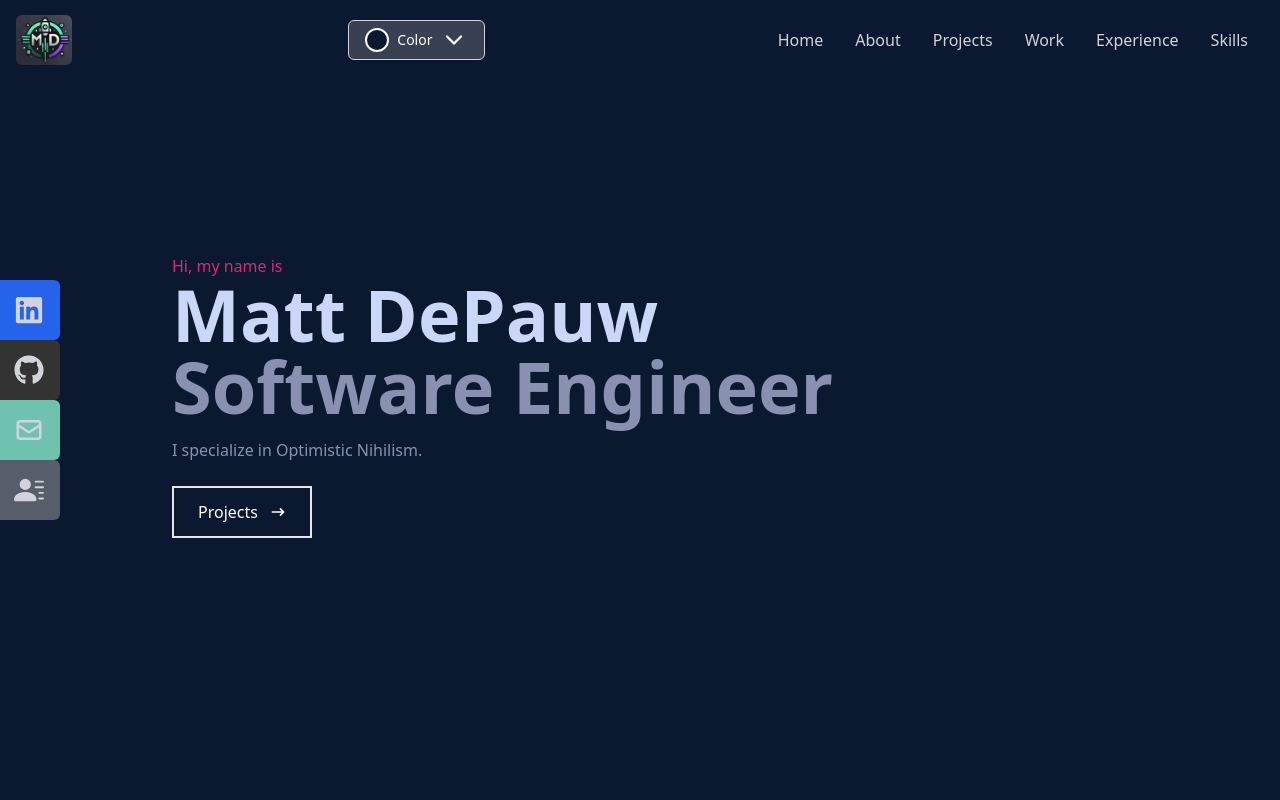
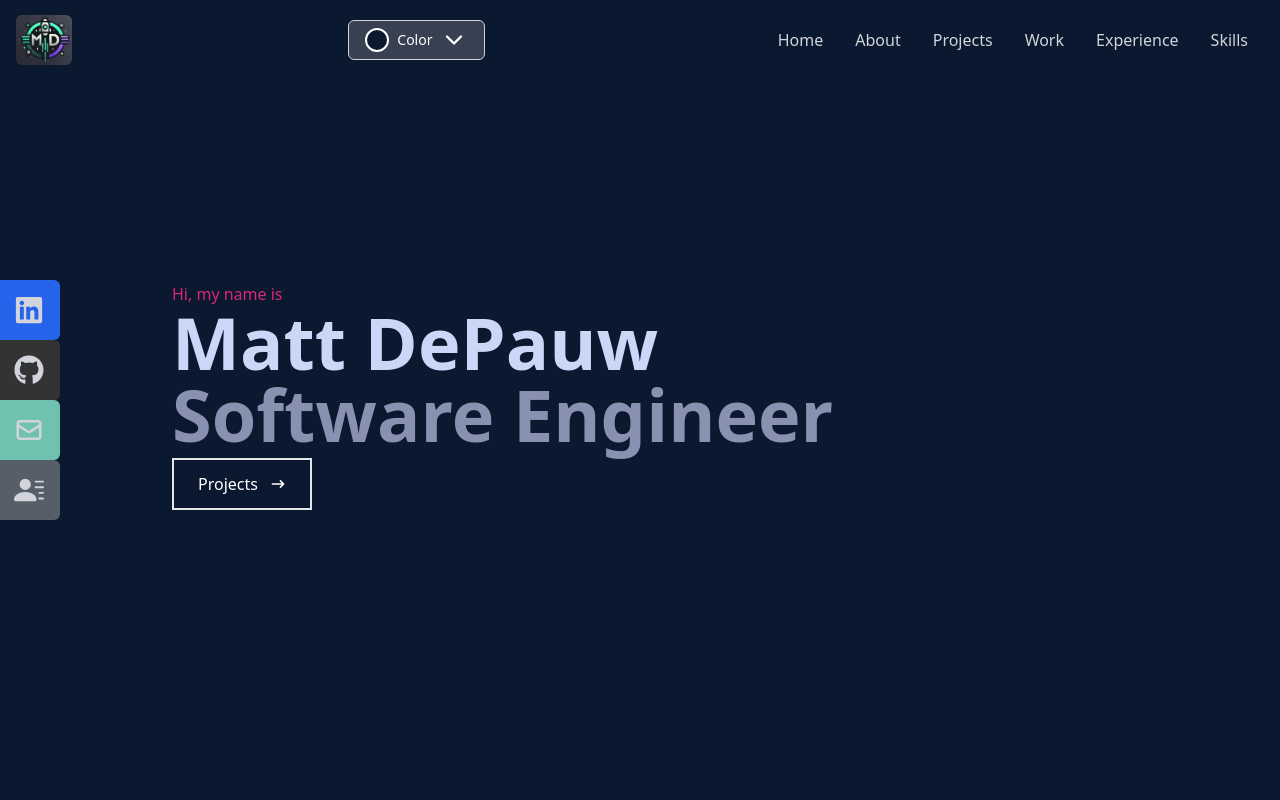
Before and after one commit to mattriots/portfolio, a React (Create React App) app: page / in a window 1280 px wide. Shown: the top 800 px of the page. Built offline with nearby package versions, Linux system fonts and the light colour scheme.

Commit message:
removed the specialized part

```diff
--- a/src/components/Home.jsx
+++ b/src/components/Home.jsx
@@ -10,9 +10,9 @@
             <p className="text-pink-600">Hi, my name is</p>
             <h1 className="text-4xl sm:text-7xl font-bold text-[#ccd6f6]">Matt DePauw</h1>
             <h2 className="text-4xl sm:text-7xl font-bold text-[#8892b0]">Software Engineer</h2>
-            <p className="text-[#8892b0] py-4 max-w-[700px]">
+            {/* <p className="text-[#8892b0] py-4 max-w-[700px]">
                I specialize in Optimistic Nihilism.
-            </p>
+            </p> */}
             <div>
                <Link to="projects" smooth={true} duration={500} offset={-80}>
                   <button className="text-white group border-2 px-6 py-3 my-2 flex items-center hover:bg-pink-600 hover:border-pink-600">
```
